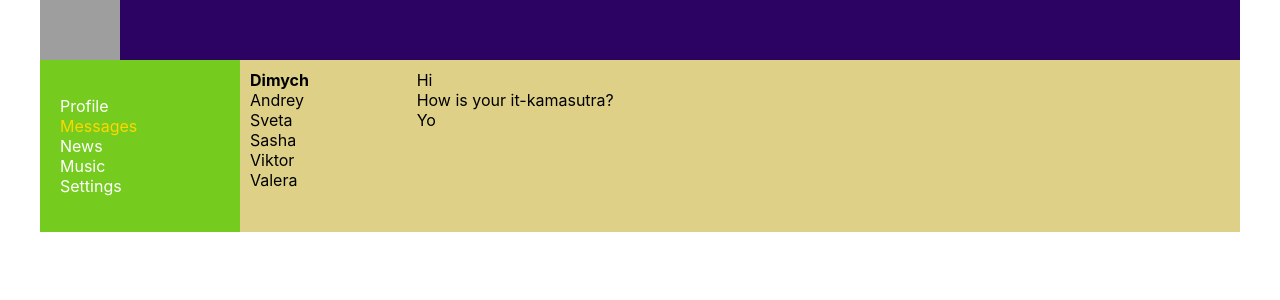
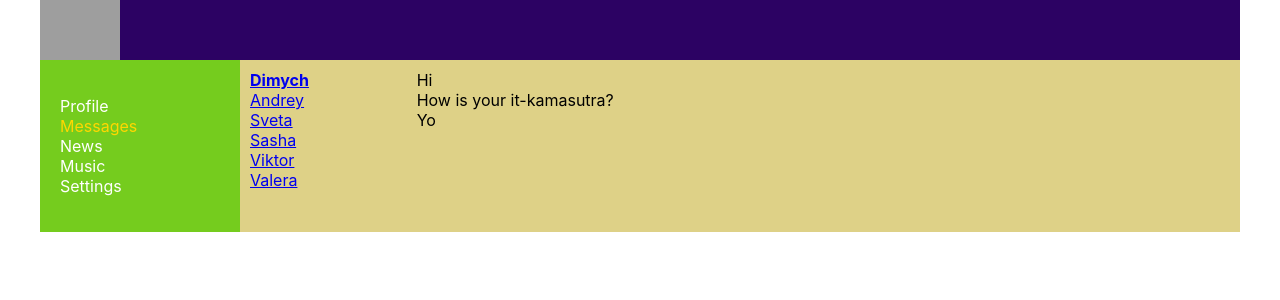
Before and after one commit to Dafery/first-react-app, a React (Create React App) app: page /dialogs in a window 1280 px wide. Shown: the top 300 px of the page. Built offline with nearby package versions, Linux system fonts and the light colour scheme; grey boxes are pictures that could not be loaded.

Commit message:
Route exact

```diff
--- a/src/App.jsx
+++ b/src/App.jsx
@@ -17,7 +17,7 @@
         <Navbar />
         <div className="app-wrapper-content">
           <Route path='/profile' component={Profile} />
-          <Route path='/dialogs' component={Dialogs} />
+          <Route exact path='/dialogs' component={Dialogs} />
           <Route path='/news' component={News} />
           <Route path='/music' component={Music} />
           <Route path='/settings' component={Settings} />
--- a/src/components/Dialogs/Dialogs.jsx
+++ b/src/components/Dialogs/Dialogs.jsx
@@ -1,16 +1,29 @@
 import React from "react";
+import { NavLink } from "react-router-dom";
 import s from "./Dialogs.module.css";
 
 const Dialogs = (props) => {
   return (
     <div className={s.dialogs}>
       <div className={s.dialogsItems}>
-        <div className={s.dialog + ' ' + s.active}>Dimych</div>
-        <div className={s.dialog}>Andrey</div>
-        <div className={s.dialog}>Sveta</div>
-        <div className={s.dialog}>Sasha</div>
-        <div className={s.dialog}>Viktor</div>
-        <div className={s.dialog}>Valera</div>
+        <div className={s.dialog + ' ' + s.active}>
+					<NavLink to="/dialogs/1">Dimych</NavLink>
+					</div>
+        <div className={s.dialog}>
+					<NavLink to="/dialogs/2">Andrey</NavLink>
+					</div>
+        <div className={s.dialog}>
+					<NavLink to="/dialogs/3">Sveta</NavLink>
+					</div>
+        <div className={s.dialog}>
+					<NavLink to="/dialogs/4">Sasha</NavLink>
+					</div>
+        <div className={s.dialog}>
+					<NavLink to="/dialogs/5">Viktor</NavLink>
+					</div>
+        <div className={s.dialog}>
+					<NavLink to="/dialogs/6">Valera</NavLink>
+					</div>
       </div>
 			<div className={s.messages}>
 				<div className={s.message}>Hi</div>
```
